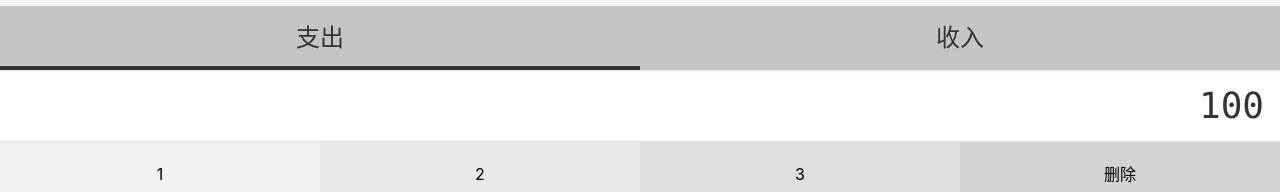
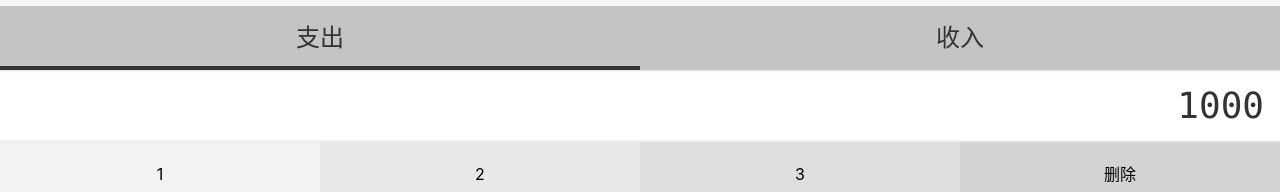
Before and after one commit to bens1320/benbenKeepAccounts, a Vue app: page /#/money in a window 1280 px wide. Shown: the part 152-344 px from the top of the page. Built offline with nearby package versions, Linux system fonts and the light colour scheme; the HTML template or start-up script is replaced by a standard one.

Commit message:
Money.vue 100改为1000

```diff
--- a/src/views/Money.vue
+++ b/src/views/Money.vue
@@ -26,7 +26,7 @@
       </ul>
     </div>
     <div class="numberPad">
-      <div class="output">100</div>
+      <div class="output">1000</div>
       <div class="buttons">
         <button>1</button>
         <button>2</button>
```
